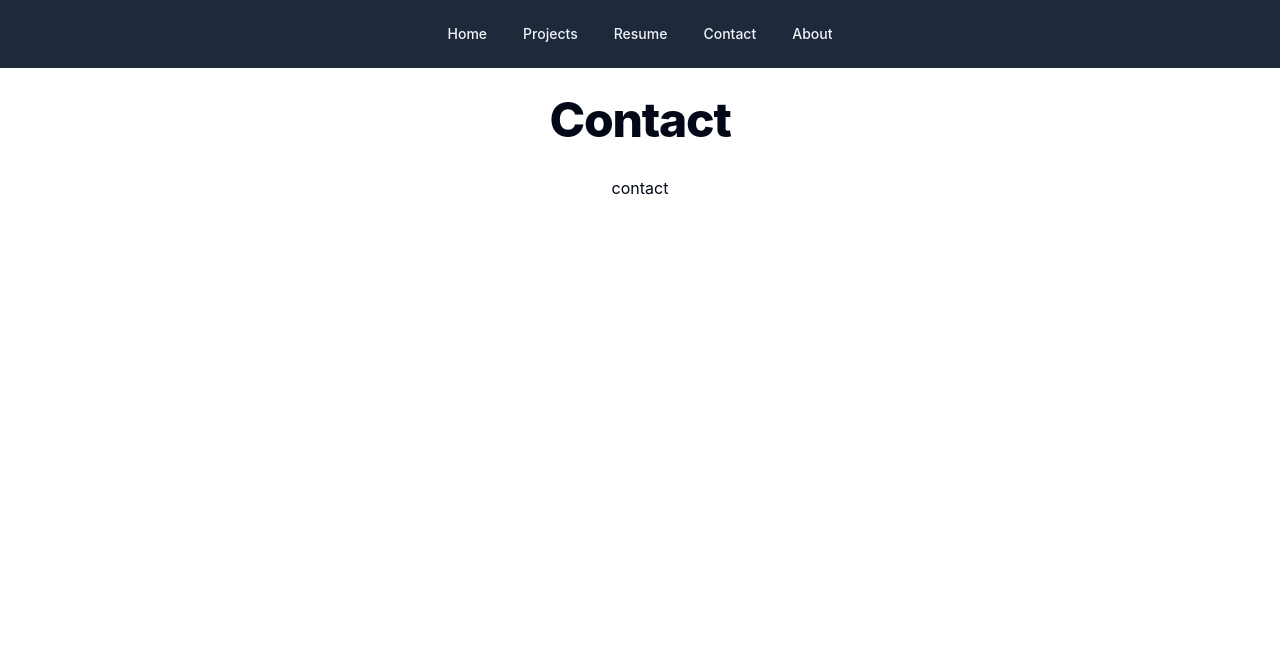
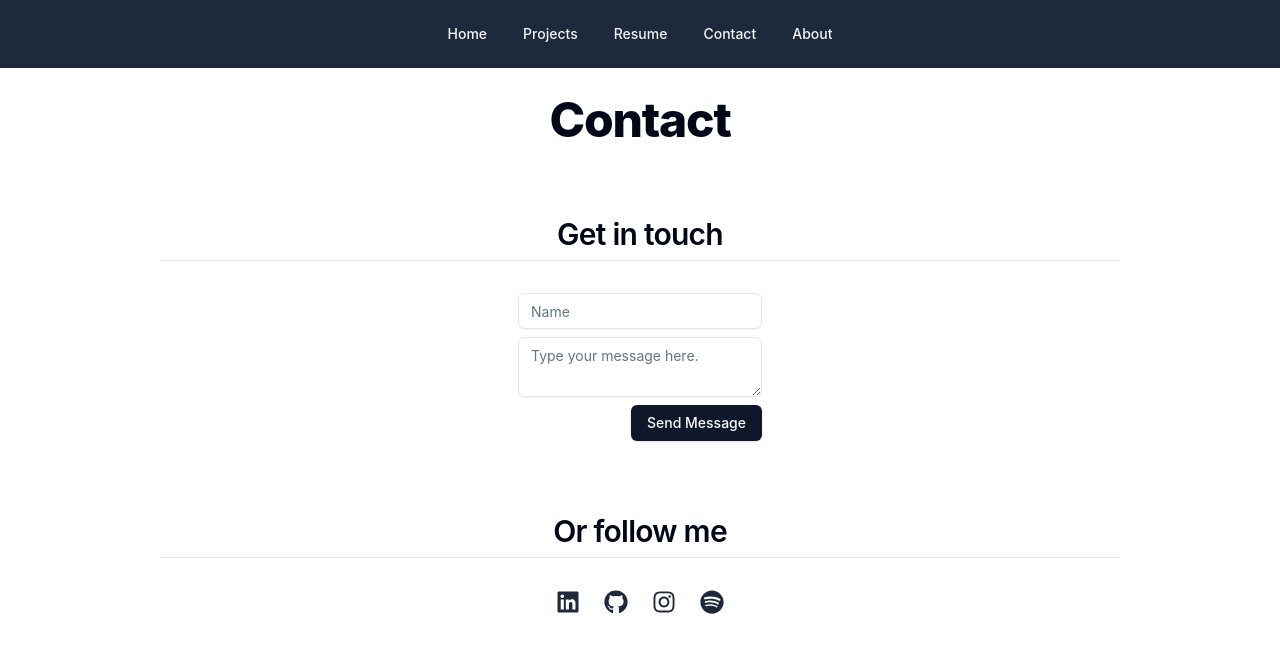
Before and after one commit to Masdaofdisasda/react-portfolio, a React (Vite) app: page /contact in a window 1280 px wide. Shown: the top 652 px of the page. Built offline with nearby package versions, Linux system fonts and the light colour scheme.

Commit message:
finish basic layout

```diff
--- a/package.json
+++ b/package.json
@@ -56,6 +56,7 @@
     "react-day-picker": "^8.10.1",
     "react-dom": "^18.3.1",
     "react-hook-form": "^7.53.0",
+    "react-icons": "^5.3.0",
     "react-resizable-panels": "^2.1.1",
     "react-router-dom": "^6.26.1",
     "recharts": "^2.12.7",
--- a/src/assets/projects.tsx
+++ b/src/assets/projects.tsx
@@ -14,7 +14,7 @@ export const projects: Project[] = [
     title: 'Greed',
     description: 'Ready for a treasure hunt with a twist? Introducing Greed - a 3D game where your goal is to collect gold and emerge victorious. But beware, the more gold you snatch, the slower you\'ll become! Developed by yours truly and a fellow adventurer, our game earned a prestigious spot in the TU Wien Computer Graphics',
     imageUrl: ['./images/greed1.jpg', './images/greed2.jpg', './images/greed3.jpg'],
-    youtubeUrl: 'https://www.youtube.com/embed/example',
+    youtubeUrl: 'https://www.youtube.com/embed/l_ucd9Kc4S4?si=O2QKUmwCvj-NEuSx',
     githubUrl: 'https://github.com/user/project1',
   },
   {
--- a/src/components/Page.tsx
+++ b/src/components/Page.tsx
@@ -8,7 +8,8 @@ type LayoutProps = {
 
 function Page(props: LayoutProps) {
   return (
-    <Flex direction={'column'} style={{ maxWidth: "75%" }} gap={4}>
+    <Flex direction={'column'}
+          className="xl:w-3/4 pb-24 gap-4" gap={4}>
       <h1 className="scroll-m-20 text-4xl font-extrabold tracking-tight lg:text-5xl">
         {props.title}
       </h1>
--- a/src/pages/About.tsx
+++ b/src/pages/About.tsx
@@ -1,9 +1,39 @@
 import Page from '../components/Page.tsx';
+import Flex from '../components/Flex.tsx';
 
 function About() {
   return (
-    <Page title="About">
-      about
+    <Page title="About Me">
+
+      <Flex justify="center">
+        <Flex direction="column" className={"lg:w-3/4 xl:w-1/2 mx-8 text-start"}>
+          <p className="leading-7 [&:not(:first-child)]:mt-6">
+            I'm David Köppl, also known as Wolum, a passionate developer with a love for design and a deep-seated
+            curiosity. My coding journey began in 2012 when I set out to create an Android app to simplify my Latin
+            homework searches. Spoiler: I ended up learning more about coding than Latin that year.
+          </p>
+
+          <h2
+            className="mt-10 scroll-m-20 border-b pb-2 text-3xl font-semibold tracking-tight transition-colors first:mt-0">
+            What I Do
+          </h2>
+          <p className="leading-7 [&:not(:first-child)]:mt-6">
+            My expertise lies in full-stack web development, and I am currently pursuing a degree in visual computing.
+            Over the years, I have worked on various projects, building web applications and digitalizing manual
+            processes. One of my personal passions is continuously improving my own render engine.
+          </p>
+
+          <h2
+            className="mt-10 scroll-m-20 border-b pb-2 text-3xl font-semibold tracking-tight transition-colors first:mt-0">
+            Fun facts
+          </h2>
+          <ul className="my-6 ml-6 list-disc [&>li]:mt-2">
+            <li>My best code snippets are often written late at night.</li>
+            <li>I once had coffee from Java, and it was absurdly strong.</li>
+            <li>Apart from coding, I’m passionate about music production, DJ-ing, and cycling.</li>
+          </ul>
+        </Flex>
+      </Flex>
     </Page>
   )
 }
--- a/src/pages/Contact.tsx
+++ b/src/pages/Contact.tsx
@@ -1,10 +1,75 @@
 import Page from '../components/Page.tsx';
+import { Input } from '../components/ui/input.tsx';
+import { useState } from 'react';
+import Flex from '../components/Flex.tsx';
+import { Textarea } from '../components/ui/textarea.tsx';
+import { Button } from '../components/ui/button.tsx';
+import { FaGithub, FaInstagram, FaLinkedin, FaSpotify } from 'react-icons/fa';
 
 
 function Contact() {
+  const [name, setName] = useState('');
+  const [message, setMessage] = useState('');
+
+  const username = 'david.koeppl75';
+  const domain = 'gmail';
+  const tld = 'com';
+
+  const sendMessage = (e: { preventDefault: () => void }) => {
+    e.preventDefault();
+    if (name && message) {
+      const recipientEmail = `${username}@${domain}.${tld}`;
+      window.location.href = `mailto:${recipientEmail}?subject=${encodeURIComponent(
+        'New message from contact form'
+      )}&body=${encodeURIComponent(
+        `Hi David,\n\n${message}\n\nSincerely,\n${name}\n\n`
+      )}`;
+    }
+  };
+
   return (
     <Page title={"Contact"}>
-      contact
+
+
+      <h2
+        className="mt-10 scroll-m-20 border-b pb-2 text-3xl font-semibold tracking-tight transition-colors first:mt-0">
+        Get in touch
+      </h2>
+      <Flex justify={'center'}>
+        <Flex direction={'column'}>
+          <Input type="text" placeholder="Name" value={name} onChange={(e) => setName(e.target.value)} />
+          <Textarea placeholder="Type your message here." value={message} onChange={(e) => setMessage(e.target.value)}
+                    cols={5} />
+
+          <Flex justify={'flex-end'}>
+
+            <Button type="submit" onClick={sendMessage}>
+              Send Message
+            </Button>
+          </Flex>
+        </Flex>
+      </Flex>
+
+
+      <h2
+        className="mt-10 scroll-m-20 border-b pb-2 text-3xl font-semibold tracking-tight transition-colors first:mt-0">
+        Or follow me
+      </h2>
+
+      <Flex justify="center" gap={3}>
+        <a href="https://linkedin.com/in/yourhandle" target="_blank" rel="noopener noreferrer">
+          <FaLinkedin className="w-6 h-6 text-slate-800 hover:text-blue-700" />
+        </a>
+        <a href="https://github.com/yourhandle" target="_blank" rel="noopener noreferrer">
+          <FaGithub className="w-6 h-6 text-slate-800 hover:text-gray-600" />
+        </a>
+        <a href="https://instagram.com/yourhandle" target="_blank" rel="noopener noreferrer">
+          <FaInstagram className="w-6 h-6 text-slate-800 hover:text-pink-600" />
+        </a>
+        <a href="https://twitter.com/yourhandle" target="_blank" rel="noopener noreferrer">
+          <FaSpotify className="w-6 h-6 text-slate-800 hover:text-green-500" />
+        </a>
+      </Flex>
     </Page>
   )
 }
--- a/src/pages/Home.tsx
+++ b/src/pages/Home.tsx
@@ -1,19 +1,29 @@
-import { Card } from '../components/ui/card.tsx';
-import { Button } from '../components/ui/button.tsx';
+
+import { FaTwitter, FaLinkedin, FaGithub, FaInstagram, FaSpotify } from 'react-icons/fa';
+import Page from '../components/Page';
+import Flex from '../components/Flex.tsx';
 
 
 function Home() {
   return (
-    <div>
-      <h1 className="text-2xl font-bold">Welcome to My Portfolio</h1>
-      <p className="mt-4">This is the home page. You can navigate to different sections using the links above.</p>
-      <Card className="mt-6 p-4">
-        <h2 className="text-xl font-semibold">Featured Project</h2>
-        <p className="mt-2">Check out one of my coolest projects!</p>
-        <Button className="mt-4">View Project</Button>
-      </Card>
-    </div>
-  );
+    <Page title="Welcome">
+      <Flex justify="center" gap={3}>
+        <a href="https://linkedin.com/in/yourhandle" target="_blank" rel="noopener noreferrer">
+          <FaLinkedin className="w-6 h-6 text-slate-800 hover:text-blue-700" />
+        </a>
+        <a href="https://github.com/yourhandle" target="_blank" rel="noopener noreferrer">
+          <FaGithub className="w-6 h-6 text-slate-800 hover:text-gray-600" />
+        </a>
+        <a href="https://instagram.com/yourhandle" target="_blank" rel="noopener noreferrer">
+          <FaInstagram className="w-6 h-6 text-slate-800 hover:text-pink-600" />
+        </a>
+        <a href="https://twitter.com/yourhandle" target="_blank" rel="noopener noreferrer">
+          <FaSpotify className="w-6 h-6 text-slate-800 hover:text-green-500" />
+        </a>
+      </Flex>
+    </Page>
+  )
+    ;
 }
 
 export default Home;
--- a/src/pages/ProjectDetailView.tsx
+++ b/src/pages/ProjectDetailView.tsx
@@ -17,7 +17,7 @@ function ProjectDetail() {
 
   return (
     <Page title={project.title}>
-      <Flex direction="column" gap={3}>
+      <Flex direction="column" gap={4}>
         <Flex className={"w-full"} justify={'center'}>
           <p className="leading-7 text-start" style={{ maxWidth: '700px' }}>
             {project.description}
@@ -27,13 +27,13 @@ function ProjectDetail() {
           project.imageUrl && (
             <Flex>
               <Carousel style={{ maxWidth: '700px' }} >
-                <CarouselContent>
+                <CarouselContent className={'-ml-2 md:-ml-4'}>
                   {project.imageUrl.map((imageUri, index) => (
-                    <CarouselItem key={index}>
+                    <CarouselItem key={index} className="md:basis-1 lg:basis-7/12">
                       <img
                         src={'../'+imageUri}
                         alt={project.title}
-                        className="w-full h-48 object-cover rounded-lg"
+                        className="w-full md:h-48 lg:h-96 object-cover rounded-lg"
                       />
                     </CarouselItem>
                   ))}
@@ -44,6 +44,28 @@ function ProjectDetail() {
             </Flex>
           )
         }
+        {project.youtubeUrl && (
+          <Flex justify="center">
+            <div style={{ position: 'relative', width: '100%', paddingBottom: '56.25%' }}>
+              <iframe
+                src={project.youtubeUrl}
+                title="YouTube video player"
+                frameBorder="0"
+                allow="accelerometer; autoplay; clipboard-write; encrypted-media; gyroscope; picture-in-picture; web-share"
+                referrerPolicy="strict-origin-when-cross-origin"
+                allowFullScreen
+                style={{
+                  position: 'absolute',
+                  top: 0,
+                  left: 0,
+                  width: '100%',
+                  height: '100%',
+                }}
+              ></iframe>
+            </div>
+          </Flex>
+        )}
+
       </Flex>
 
     </Page>
--- a/src/pages/Resume.tsx
+++ b/src/pages/Resume.tsx
@@ -1,20 +1,32 @@
-import { Card } from '../components/ui/card.tsx';
-import { Button } from '../components/ui/button.tsx';
 import Page from '../components/Page.tsx';
+import Flex from '../components/Flex.tsx';
+
+import pdf from '../../images/Resume.pdf';
+import { Button, buttonVariants } from '../components/ui/button.tsx';
 
 function Resume() {
   return (
     <Page title="Resume">
-      <Card className="mt-6 p-4">
-        <h2 className="text-xl font-semibold">Experience</h2>
-        <p className="mt-2">Details about your work experience...</p>
-      </Card>
-      <Card className="mt-6 p-4">
-        <h2 className="text-xl font-semibold">Education</h2>
-        <p className="mt-2">Details about your education...</p>
-      </Card>
-      <Button className="mt-6">Download Resume</Button>
+      <Flex direction="column" gap={3} className="items-center">
+
+        <Flex className="w-full xl:w-2/3 mx-auto">
+          <object data={pdf} type="application/pdf" width="100%" height="600px">
+            <div>Could not display resume.</div>
+          </object>
+        </Flex>
+
+        <Flex justify="flex-end" className="w-full xl:w-2/3 mx-auto">
+          <a
+            href={pdf}
+            download="Koeppl David Resume.pdf"
+            className={buttonVariants()}
+          >
+            Download Resume
+          </a>
+        </Flex>
+      </Flex>
     </Page>
+
   );
 }
 
```
Also changed, not shown: 1 other file (tests, documents, lock files or other folders).
